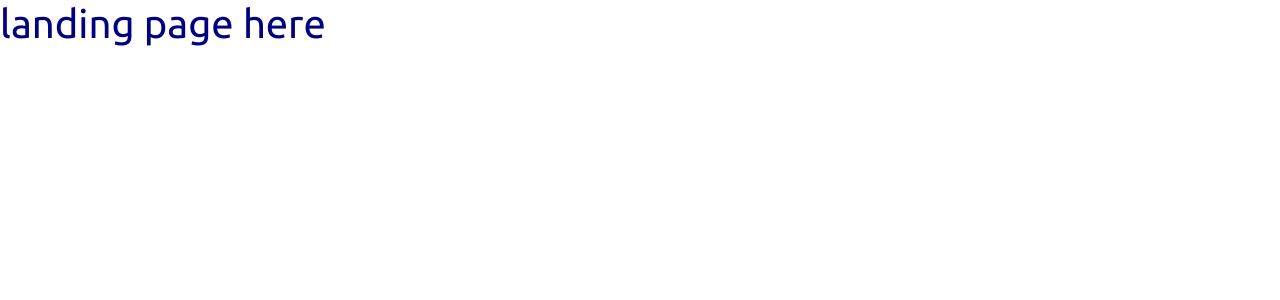
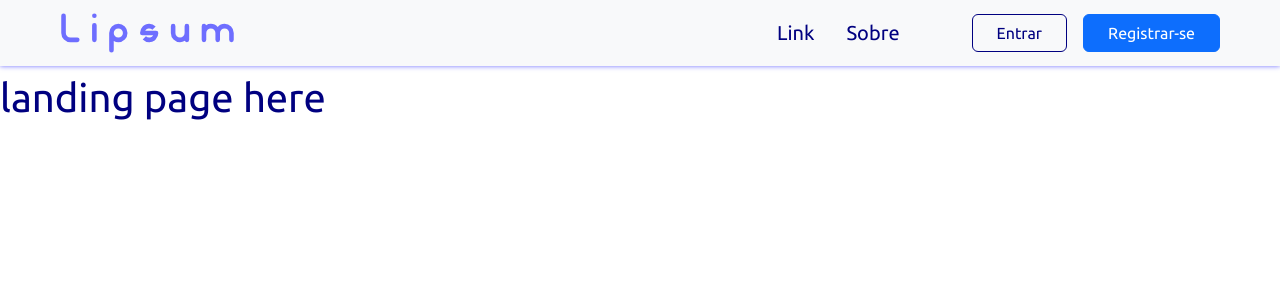
Before and after one commit to LucasGoncSilva/lipsum, a Django app: page / in a window 1280 px wide. Shown: the top 300 px of the page. Run offline with Django 4.2, Linux system fonts and the light colour scheme.

Commit message:
header improved

```diff
--- a/templates/shared/base.html
+++ b/templates/shared/base.html
@@ -2,7 +2,7 @@
 
 
 <!DOCTYPE html>
-<html lang="en">
+<html lang="pt-br">
 
 <head>
     <meta charset="UTF-8">
@@ -37,10 +37,10 @@
     <link rel="shortcut icon" href="{% static 'shared/img/logo.svg' %}" type="image/x-icon">
 
     <!-- Imports -->
-    <link rel="stylesheet" href="https://cdn.jsdelivr.net/npm/bootstrap@4.3.1/dist/css/bootstrap.min.css"
-        integrity="sha384-ggOyR0iXCbMQv3Xipma34MD+dH/1fQ784/j6cY/iJTQUOhcWr7x9JvoRxT2MZw1T" crossorigin="anonymous">
-    <script src="https://cdn.jsdelivr.net/npm/bootstrap@5.1.3/dist/js/bootstrap.bundle.min.js"
-        integrity="sha384-ka7Sk0Gln4gmtz2MlQnikT1wXgYsOg+OMhuP+IlRH9sENBO0LRn5q+8nbTov4+1p"
+    <link href="https://cdn.jsdelivr.net/npm/bootstrap@5.2.0-beta1/dist/css/bootstrap.min.css" rel="stylesheet"
+        integrity="sha384-0evHe/X+R7YkIZDRvuzKMRqM+OrBnVFBL6DOitfPri4tjfHxaWutUpFmBp4vmVor" crossorigin="anonymous">
+    <script src="https://cdn.jsdelivr.net/npm/bootstrap@5.2.0-beta1/dist/js/bootstrap.bundle.min.js"
+        integrity="sha384-pprn3073KE6tl6bjs2QrFaJGz5/SUsLqktiwsUTF55Jfv3qYSDhgCecCxMW52nD2"
         crossorigin="anonymous"></script>
     <link rel="preconnect" href="https://fonts.googleapis.com">
     <link rel="preconnect" href="https://fonts.gstatic.com" crossorigin>
@@ -50,8 +50,14 @@
 
     <style>
         :root {
+            --backgroundColor: #ccff;
+            --mainColor: #ffff;
             --secondaryColor: #000080ff;
             --accentColor: #6f6fffff;
+        }
+
+        .nav-link {
+            color: var(--secondary-color);
         }
 
         .btn-outline-primary {
@@ -76,26 +82,28 @@
 
 <body>
 
-    {% if user.is_authenticated %}
-    <header style="box-shadow: 0 0 5px var(--accentColor);margin-bottom: 1vh;">
-        <nav class="navbar navbar-expand-lg navbar-light bg-light">
+    <header style="box-shadow: 0 0 5px var(--accentColor); margin-bottom: 1vh;">
+        <nav class="navbar navbar-expand-lg bg-light px-5">
             <div class="container-fluid">
 
-                <a class="navbar-brand" href="#">
+                <a class="navbar-brand" href="/">
                     <img src="{% static 'shared/img/logo_txt.svg' %}"
                         alt="Lipsum's logo, the word in blue rounded custom font" height="40">
                 </a>
+
                 <button class="navbar-toggler" type="button" data-bs-toggle="collapse"
                     data-bs-target="#navbarSupportedContent" aria-controls="navbarSupportedContent"
                     aria-expanded="false" aria-label="Toggle navigation">
                     <span class="navbar-toggler-icon"></span>
                 </button>
 
+
                 <div class="collapse navbar-collapse" id="navbarSupportedContent">
-                    <ul class="navbar-nav me-auto mb-2 mb-lg-0">
 
+                    {% if user.is_authenticated %}
+                    <ul class="navbar-nav  mb-2 mb-lg-0">
                         <li class="nav-item">
-                            <a class="navbar-brand nav-link active" aria-current="page" href="#">Home</a>
+                            <a class="navbar-brand nav-link" aria-current="page" href="#">Link</a>
                         </li>
 
                         <li class="nav-item">
@@ -118,12 +126,31 @@
                             </ul>
                         </li>
                     </ul>
+                    {% endif %}
+
+
+                    <ul class="navbar-nav ms-auto me-5 mb-2 mb-lg-0">
+                        <li class="nav-item">
+                            <a class="navbar-brand nav-link" href="#">Link</a>
+                        </li>
+
+                        <li class="nav-item">
+                            <a class="navbar-brand nav-link" href="#">Sobre</a>
+                        </li>
+                    </ul>
+
+                    {% if user.is_authenticated %}
+                    <a href="{% url 'accounts:logout' %}" class="btn btn-outline-danger px-4">Encerrar Sessão</a>
+                    {% else %}
+                    <a href="{% url 'accounts:login' %}" class="btn btn-outline-primary me-3 px-4">Entrar</a>
+                    <a href="#" class="btn btn-primary px-4">Registrar-se</a>
+                    {% endif %}
                 </div>
+
 
             </div>
         </nav>
     </header>
-    {% endif %}
 
     {% block content %}
     {% endblock %}
```
Also changed, not shown: keys.txt (line endings or trailing spaces).
